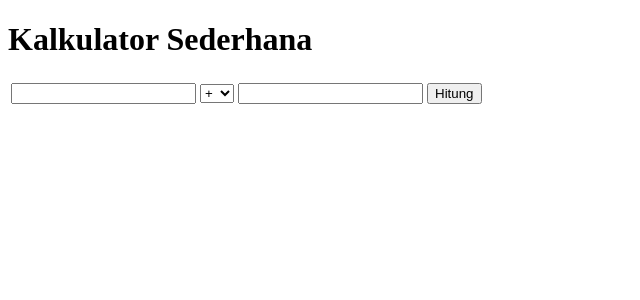
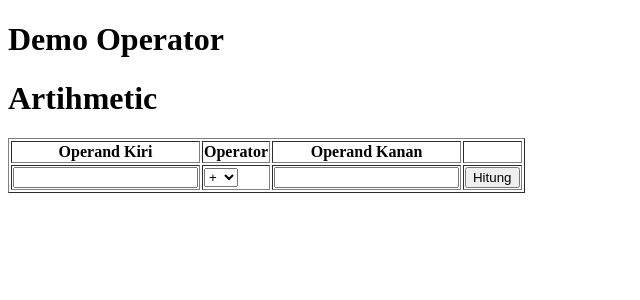
Before and after one commit to rifqiraehan/wbd-scratch, a PHP site: page / in a window 1280 px wide. Shown: the top 300 px of the page, without its empty margins (0-640 px from the left). Run offline with PHP 8.4, Linux system fonts and the light colour scheme.

Commit message:
update tampilan tugas-2

```diff
--- a/P3/tugas-2/index.php
+++ b/P3/tugas-2/index.php
@@ -6,9 +6,16 @@
     <title>Demo Operator</title>
 </head>
 <body>
-    <h1>Kalkulator Sederhana</h1>
+    <h1>Demo Operator</h1>
+    <h1>Artihmetic</h1>
     <form action="proses.php" method="POST">
-        <table>
+        <table border="1">
+            <thead>
+                <th>Operand Kiri</th>
+                <th>Operator</th>
+                <th>Operand Kanan</th>
+                <th></th>
+            </thead>
             <tr>
                 <td><input type="number" name="operand_kiri" required></td>
                 <td>
```
